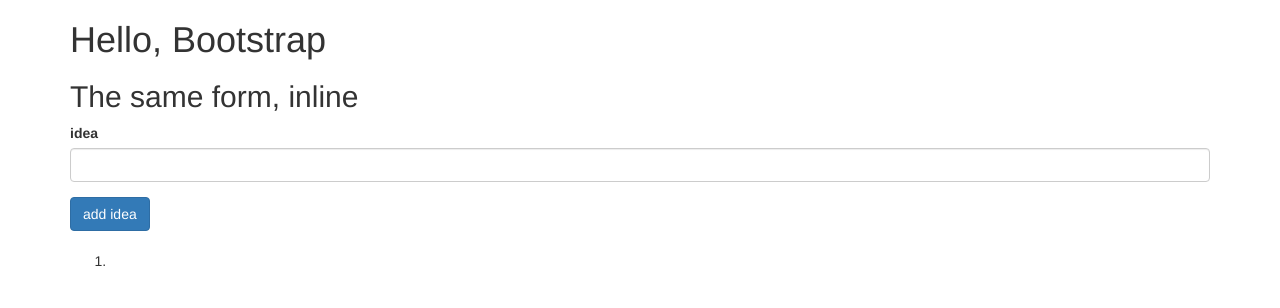
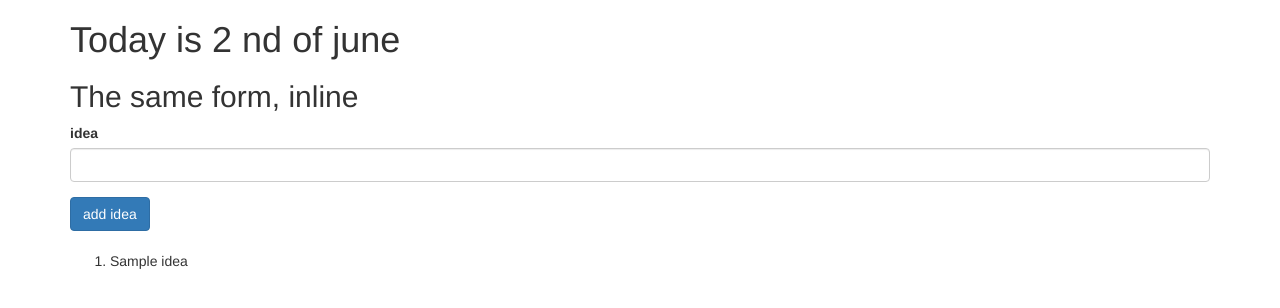
Before and after one commit to LamKanSing/note-taking-app, a Flask app: page / in a window 1280 px wide. Shown: the top 308 px of the page. Run offline with Flask 2, Linux system fonts and the light colour scheme; tables that the repository leaves empty hold one stand-in row (values such as "Sample post"); some libraries are stand-ins or nearby versions.

Commit message:
more wtform

```diff
--- a/app.py
+++ b/app.py
@@ -4,6 +4,7 @@
 
 from flask_wtf import Form
 from wtforms import StringField, SubmitField
+from wtforms.fields import FloatField
 from wtforms.validators import DataRequired
 from flask.ext.sqlalchemy import SQLAlchemy
 
@@ -11,7 +12,7 @@
 
 app = Flask(__name__)
 app.config['SECRET_KEY'] = 'devkey'
-app.config['DATABASE_URL'] = os.environ['DATABASE_URL']
+app.config['SQLALCHEMY_DATABASE_URI'] = os.environ['DATABASE_URL']
 Bootstrap(app)
 
 db = SQLAlchemy(app)
@@ -21,7 +22,7 @@
     idea_name = db.Column(db.String(256), unique=True)
 
     def __init__(self, idea):
-        self.idea = idea
+        self.idea_name = idea
 
     def __repr__(self):
         return '<Idea %r>' % self.id
@@ -30,14 +31,14 @@
 
 class IdeaForm(Form):
     idea_name = StringField('idea', validators=[DataRequired()])
+
     submit_button = SubmitField('add idea')
 
 @app.route("/", methods=["GET", "POST"])
 def index():
     form = IdeaForm()
     if form.validate_on_submit():
-        idea = Idea()
-        idea.idea_name=form.idea_name.data
+        idea = Idea(form.idea_name.data)
         db.session.add(idea)
         db.session.commit()
 
--- a/templates/index.html
+++ b/templates/index.html
@@ -5,14 +5,14 @@
 {% block content %}
 
   <div class="container">
-      <h1>Hello, Bootstrap</h1>
+      <h1>Today is 2 nd of june</h1>
 
       <h2>The same form, inline</h2>
       {{ wtf.quick_form(form, button_map={'submit_button': 'primary'}) }}
       <br>
       <ol>
         {% for idea in idealist %}
-            <li>{{idea.name}}</li>
+            <li>{{idea.idea_name}}</li>
         {% else %}
             <li>no idea yet</li>
         {% endfor %}
```
Also changed, not shown: requirements.txt (+4 -5 lines).
